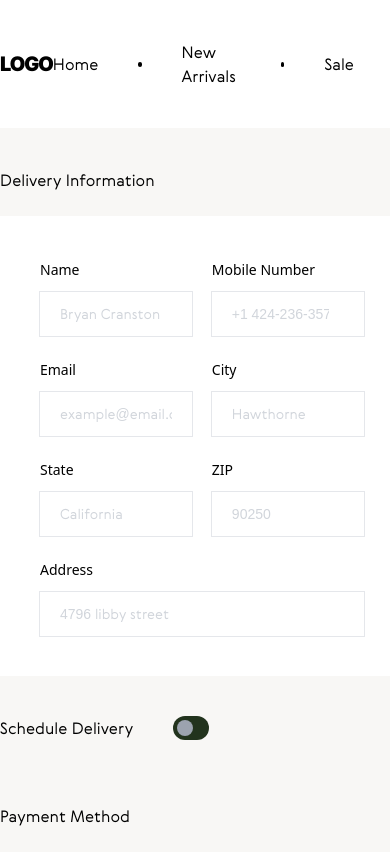
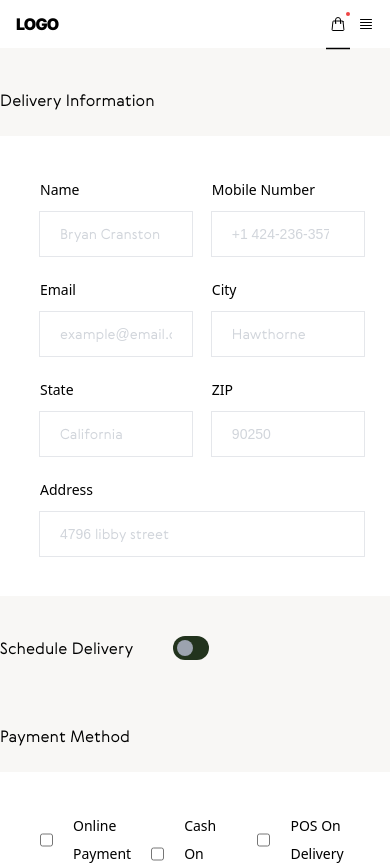
Before and after one commit to sazzadtanim/8-3-2023-ecomm-checkout, a Next.js app: page / in a window 390 px wide. Shown: the top 865 px of the page. Built offline with nearby package versions, Linux system fonts and the light colour scheme.

Commit message:
made navbar responsive

```diff
--- a/src/app/Header.tsx
+++ b/src/app/Header.tsx
@@ -13,13 +13,13 @@ function Header() {
   const path = usePathname();
 
   return (
-    <header className="bg-white py-10 mb-10">
-      <div className="container flex justify-between mx-auto items-center">
-        <Link className="text-xl tracking-tighter font-black" href={"/"}>
+    <header className="bg-white sm:py-10 mb-10 py-3">
+      <div className="sm:container flex justify-between sm:mx-auto items-center mx-4">
+        <Link className="sm:text-xl tracking-tighter font-black" href={"/"}>
           LOGO
         </Link>
 
-        <nav>
+        <nav className="hidden md:block">
           <ul
             className="flex gap-10 capitalize font-gerbera font-medium items-center text-console.log();
           "
@@ -33,7 +33,7 @@ function Header() {
           </ul>
         </nav>
 
-        <nav className="flex gap-10 justify-center items-center">
+        <nav className="flex sm:gap-10 justify-center items-center gap-3">
           <div className="relative">
             <Link href={"/"}>
               <svg
@@ -42,7 +42,7 @@ function Header() {
                 viewBox="0 0 24 24"
                 strokeWidth={1.5}
                 stroke="currentColor"
-                className="w-6 h-6"
+                className="sm:w-6 sm:h-6 w-4 h-4"
               >
                 <path
                   strokeLinecap="round"
@@ -50,9 +50,9 @@ function Header() {
                   d="M15.75 10.5V6a3.75 3.75 0 10-7.5 0v4.5m11.356-1.993l1.263 12c.07.665-.45 1.243-1.119 1.243H4.25a1.125 1.125 0 01-1.12-1.243l1.264-12A1.125 1.125 0 015.513 7.5h12.974c.576 0 1.059.435 1.119 1.007zM8.625 10.5a.375.375 0 11-.75 0 .375.375 0 01.75 0zm7.5 0a.375.375 0 11-.75 0 .375.375 0 01.75 0z"
                 />
               </svg>
-              <div className="w-2 h-2 bg-red-500 absolute -top-1 -right-1 rounded-full" />
+              <div className="w-1 h-1 sm:w-2 sm:h-2 bg-red-500 absolute -top-1 -right-1 rounded-full " />
 
-              <div className="w-full h-[1px] bg-black absolute top-16 scale-150" />
+              <div className="w-full h-[1px] bg-black absolute sm:top-16 scale-150 top-8" />
             </Link>
           </div>
 
@@ -63,7 +63,7 @@ function Header() {
               viewBox="0 0 24 24"
               strokeWidth={1.5}
               stroke="currentColor"
-              className="w-6 h-6"
+              className="sm:w-6 sm:h-6 w-4 h-4"
             >
               <path
                 strokeLinecap="round"
```
